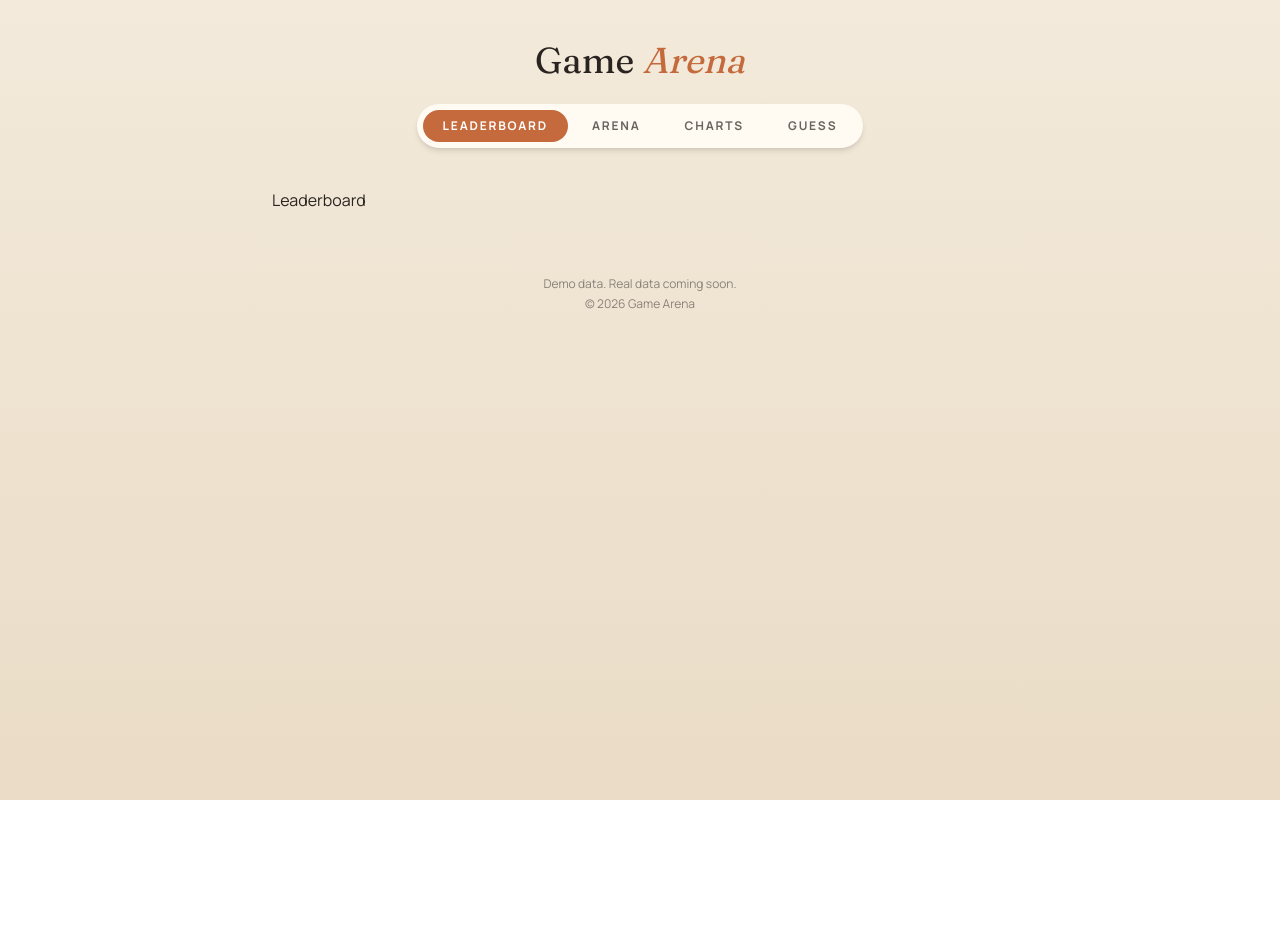
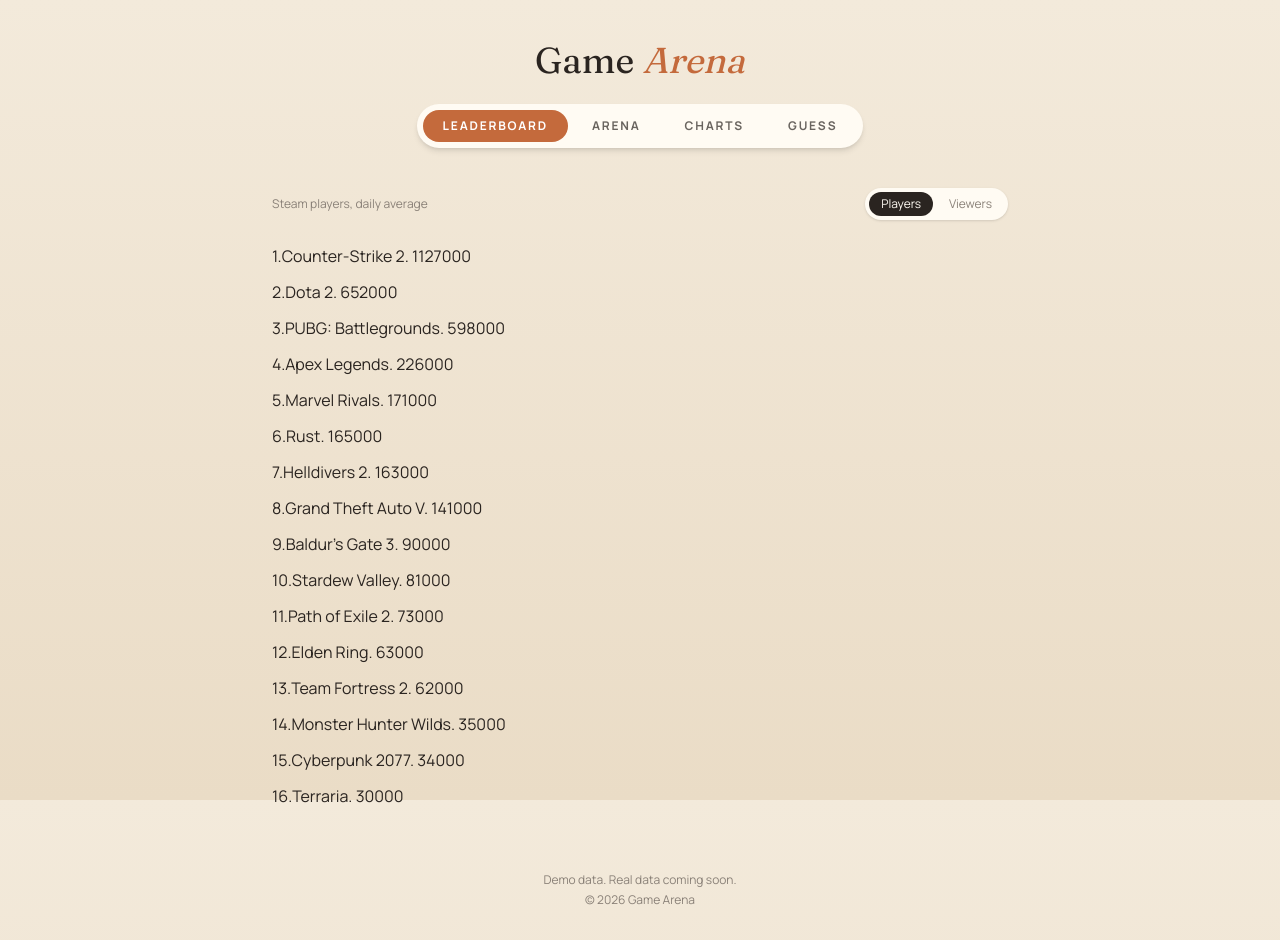
Before and after one commit to heyitsblackbird/tv-arena, a Next.js app: page / in a window 1280 px wide. Before the commit the page ends 800 px from the top, so only its background shows below. Built offline with nearby package versions, Linux system fonts and the light colour scheme.

Commit message:
Add leaderboard header, metric toggle and mock data

```diff
--- /dev/null
+++ b/src/app/loading.tsx
@@ -0,0 +1,10 @@
+export default function Loading() {
+    return (
+        <div className="flex flex-col gap-3">
+            {Array.from({ length: 10 }).map((_, index) => (
+                <div key ={index} className="h-16 rounded-2xl bg-black/5 animate-pulse"/>
+            ))}
+
+        </div>
+    )
+}
--- a/src/app/page.tsx
+++ b/src/app/page.tsx
@@ -1,15 +1,34 @@
+import { EmptyState } from "@/components/EmptyState";
+import { MetricToggle } from "@/components/MetricToggle";
 import { getLeaderboard } from "@/lib/data/getLeaderboard";
-import { Card } from "@/components/Card";
-import { RankBadge } from "@/components/RankBadge";
-import { ChangeBadge } from "@/components/ChangeBadge";
-import { MetricToggle } from "@/components/MetricToggle";
-import { SplitBar } from "@/components/SplitBar";
-import { EmptyState } from "@/components/EmptyState";
-export default async function Home() {
-  const rows = await getLeaderboard("players");
+import { Metric } from "@/types/game";
+
+export default async function Home({ searchParams }: PageProps<"/">) {
+  const { metric: metricdata } = await searchParams;
+  const metric: Metric = metricdata === "viewers" ? "viewers" : "players";
+  const rows = await getLeaderboard(metric);
   return (
     <>
-      <h2>Leaderboard</h2>
+      <div className="flex flex-wrap items-center justify-between gap-3">
+        <p className="text-xs text-muted">
+          {metric === "viewers"
+            ? "Twitch viewers, daily average"
+            : "Steam players, daily average"}
+        </p>
+        <MetricToggle current={metric} basePath="/" />
+      </div>
+
+      <div className="mt-6 flex flex-col gap-3">
+        {rows.length === 0 ? (
+          <EmptyState message="No game to show for now!" />
+        ) : (
+          rows.map((row) => (
+            <div key={row.slug}>
+              {row.rank}.{row.name}. {row.value}
+            </div>
+          ))
+        )}
+      </div>
     </>
   );
 }
```
